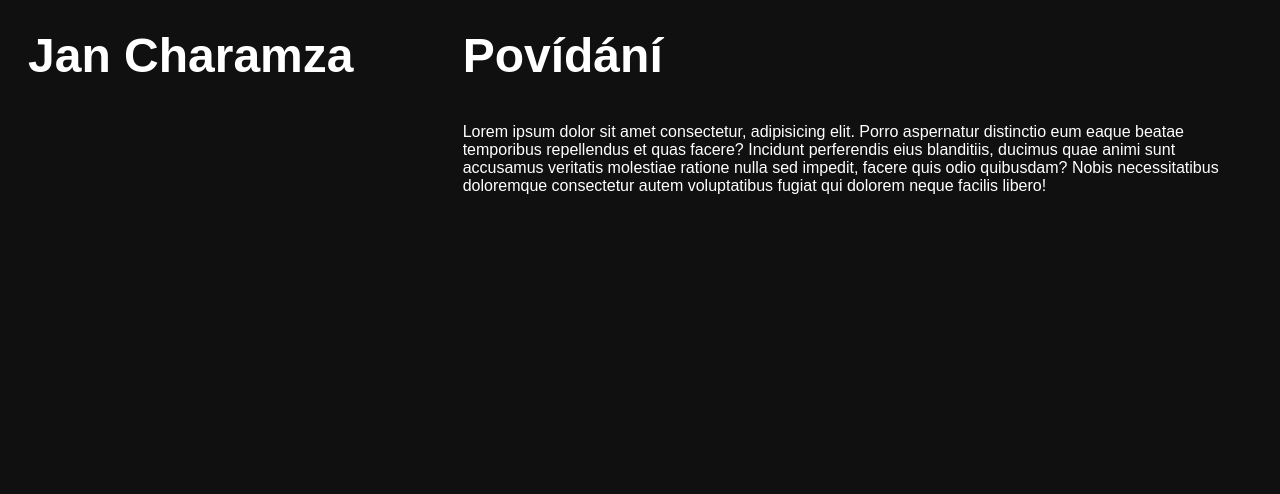
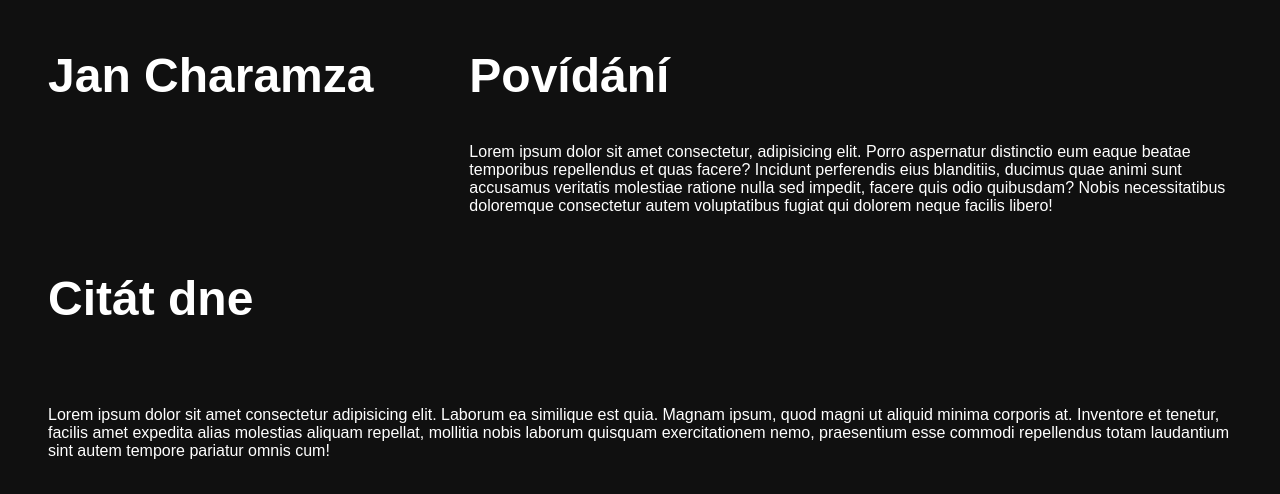
Before and after one commit to charamzic/My-very-first-web-site, a plain HTML site: page index.html in a window 1280 px wide. Drawn offline with Linux system fonts and the light colour scheme.

Commit message:
added second section using grid

```diff
--- a/index.html
+++ b/index.html
@@ -12,11 +12,11 @@
 
    <main class="flex-container">
 
-        <section class="main-content blue">
+        <section class="main-content ">
             <h2>Jan Charamza</h2>
         </section>
 
-        <aside class="sidebar green">
+        <aside class="sidebar">
             <h2>Povídání</h2>
             <p>
                 Lorem ipsum dolor sit amet consectetur, adipisicing elit. Porro aspernatur distinctio eum eaque beatae temporibus repellendus et quas facere? Incidunt perferendis eius blanditiis, ducimus quae animi sunt accusamus veritatis molestiae ratione nulla sed impedit, facere quis odio quibusdam? Nobis necessitatibus doloremque consectetur autem voluptatibus fugiat qui dolorem neque facilis libero!
@@ -25,6 +25,17 @@
 
     </main>
 
+    <main class="grid-parent">
+
+        <section class="second-main">
+            <h2>Citát dne</h2>
+        </section>
+
+        <aside class="second-side">
+            Lorem ipsum dolor sit amet consectetur adipisicing elit. Laborum ea similique est quia. Magnam ipsum, quod magni ut aliquid minima corporis at. Inventore et tenetur, facilis amet expedita alias molestias aliquam repellat, mollitia nobis laborum quisquam exercitationem nemo, praesentium esse commodi repellendus totam laudantium sint autem tempore pariatur omnis cum!
+        </aside>
+    </main>
+
 </body>
 
 </html>
--- a/style.css
+++ b/style.css
@@ -1,4 +1,14 @@
+html {
+  box-sizing: border-box;
+  font-size: 100%;
+}
+
+*, *::before, *::after {
+  box-sizing: inherit;
+}
+
 body {
+  padding: 20px;
   background-color: #101010;
   color: #ffffff;
   font-family: Arial, Helvetica, sans-serif;
```
